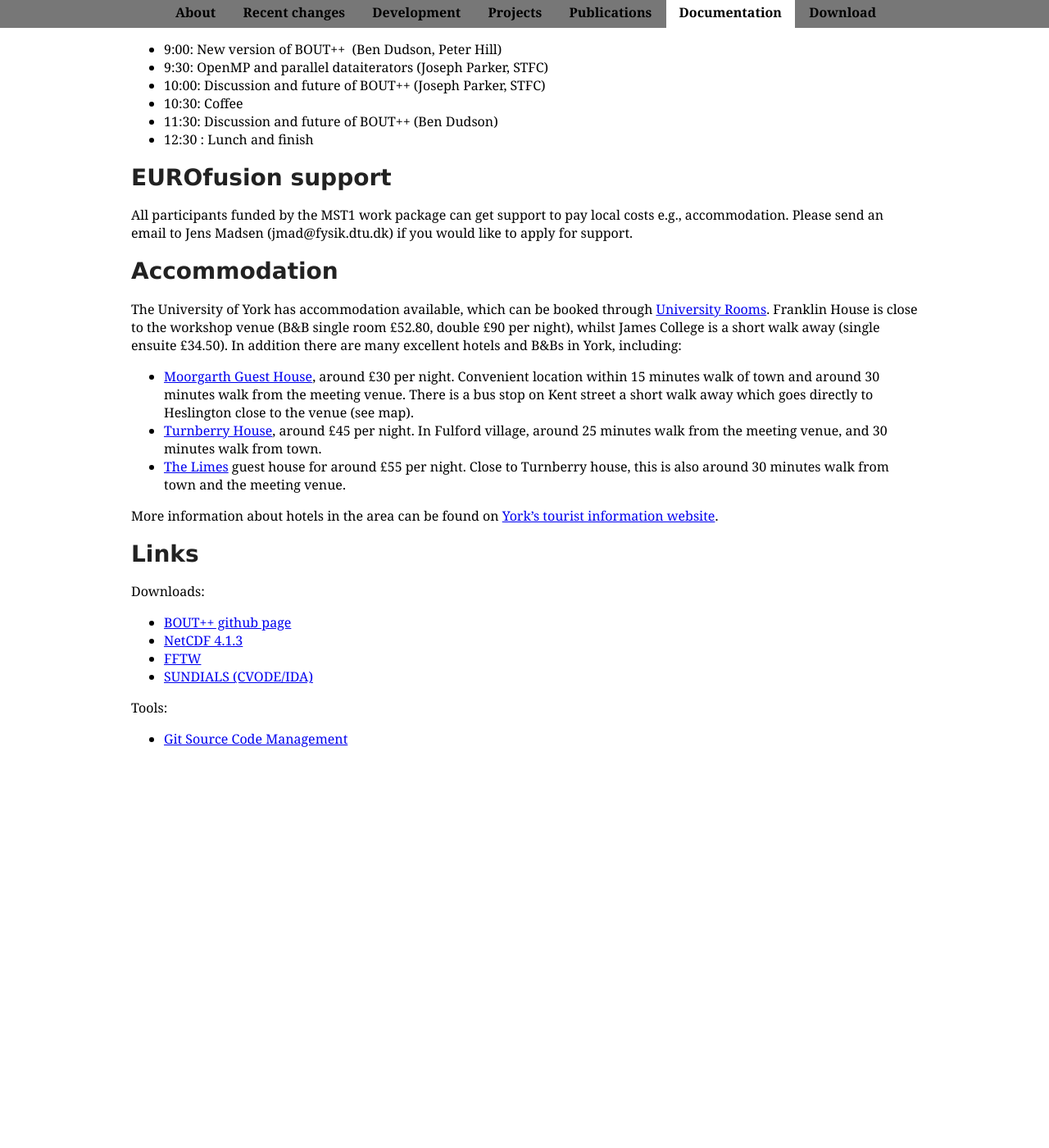
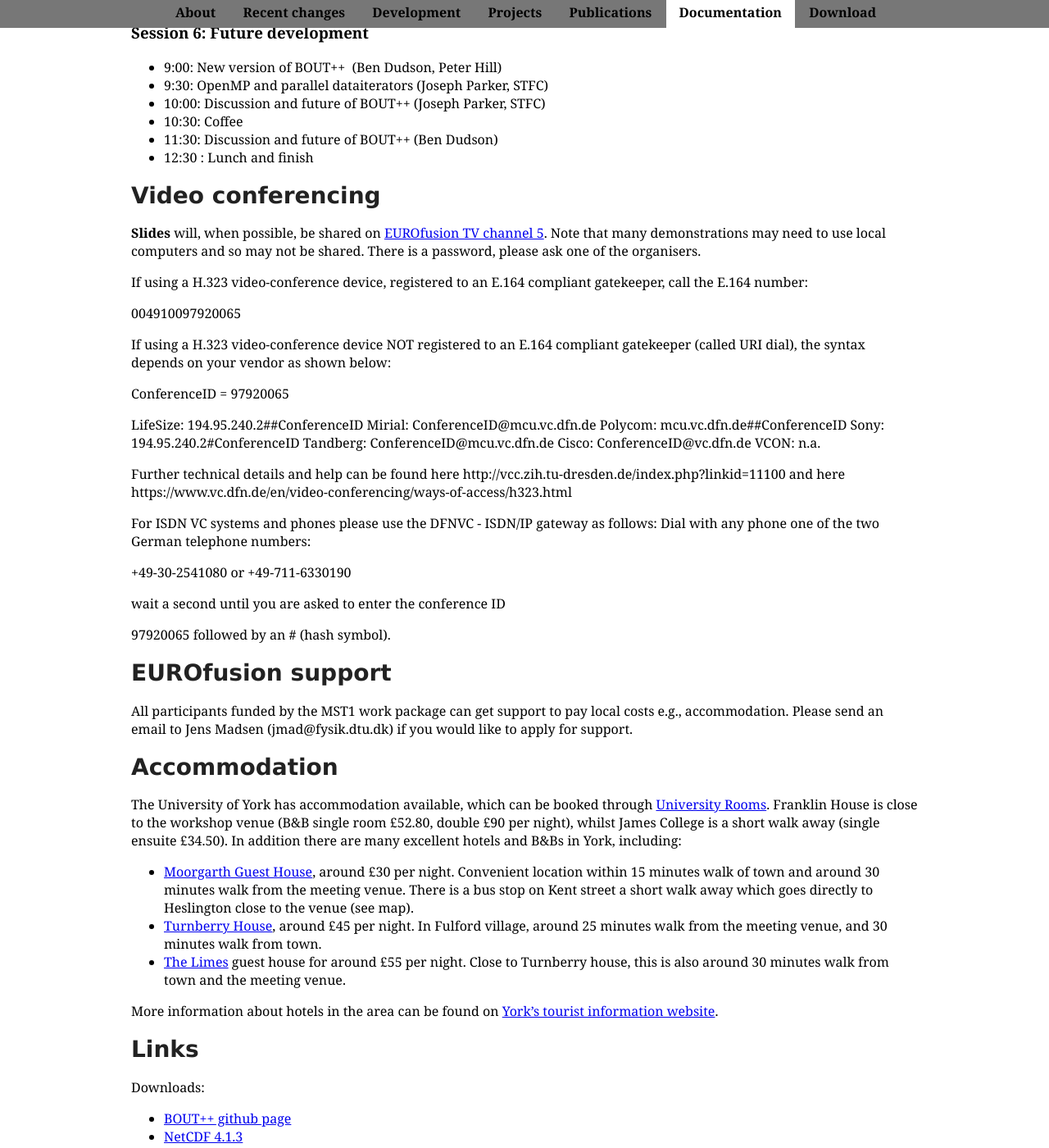
Before and after one commit to boutproject/boutproject.github.io, a Jekyll site: the page built from workshop2016.markdown, in a window 1280 px wide and 1400 px high, scrolled down 2364 px. Shown: the whole window at 82% size. Built offline with Jekyll 4.4.1, drawn with Linux system fonts in a browser that asks for light colours; Markdown is read by kramdown in place of the engine named in the settings; before the commit the page ends 3338 px from its top, so only the background shows below that.

Commit message:
Added video conferencing details

```diff
--- a/workshop2016.markdown
+++ b/workshop2016.markdown
@@ -17,6 +17,7 @@ The aim of this workshop is (1) to prepare researchers to use and further develo
 **Registration**: Anyone interested in attending should contact Ben Dudson (benjamin.dudson@york.ac.uk) by August 31st.
 
 * [Agenda](#agenda)
+* [Video conferencing](#vc)
 * [EUROfusion support](#support)
 * [Accommodation](#accommodation)
 * [Links](#links)
@@ -88,6 +89,46 @@ The aim of this workshop is (1) to prepare researchers to use and further develo
 * 11:30: Discussion and future of BOUT++ (Ben Dudson)
 * 12:30 : Lunch and finish
 
+<a name="vc"/>
+# Video conferencing
+
+**Slides** will, when possible, be shared on [EUROfusion TV channel 5](https://tv.euro-fusion.org/channel5/home). Note that many demonstrations may need to use local computers
+and so may not be shared. There is a password, please ask one of the organisers.
+
+If using a H.323 video-conference device, registered to an E.164 compliant gatekeeper,
+call the E.164 number:
+
+   004910097920065
+
+If using a H.323 video-conference device NOT registered to an E.164 compliant gatekeeper
+(called URI dial), the syntax depends on your vendor as shown below:
+
+ConferenceID = 97920065
+
+LifeSize: 194.95.240.2##ConferenceID
+Mirial:   ConferenceID@mcu.vc.dfn.de
+Polycom:  mcu.vc.dfn.de##ConferenceID
+Sony:     194.95.240.2#ConferenceID
+Tandberg: ConferenceID@mcu.vc.dfn.de
+Cisco:    ConferenceID@vc.dfn.de
+VCON:     n.a.
+
+Further technical details and help can be found here
+        http://vcc.zih.tu-dresden.de/index.php?linkid=11100
+and here
+        https://www.vc.dfn.de/en/video-conferencing/ways-of-access/h323.html
+
+
+For ISDN VC systems and phones please use the DFNVC - ISDN/IP gateway as follows:
+Dial with any phone one of the two German telephone numbers:
+
+   +49-30-2541080 or +49-711-6330190
+
+wait a second until you are asked to enter the conference ID
+
+   97920065 followed by an # (hash symbol).
+
+
 <a name="support"/>
 # EUROfusion support
 
```
